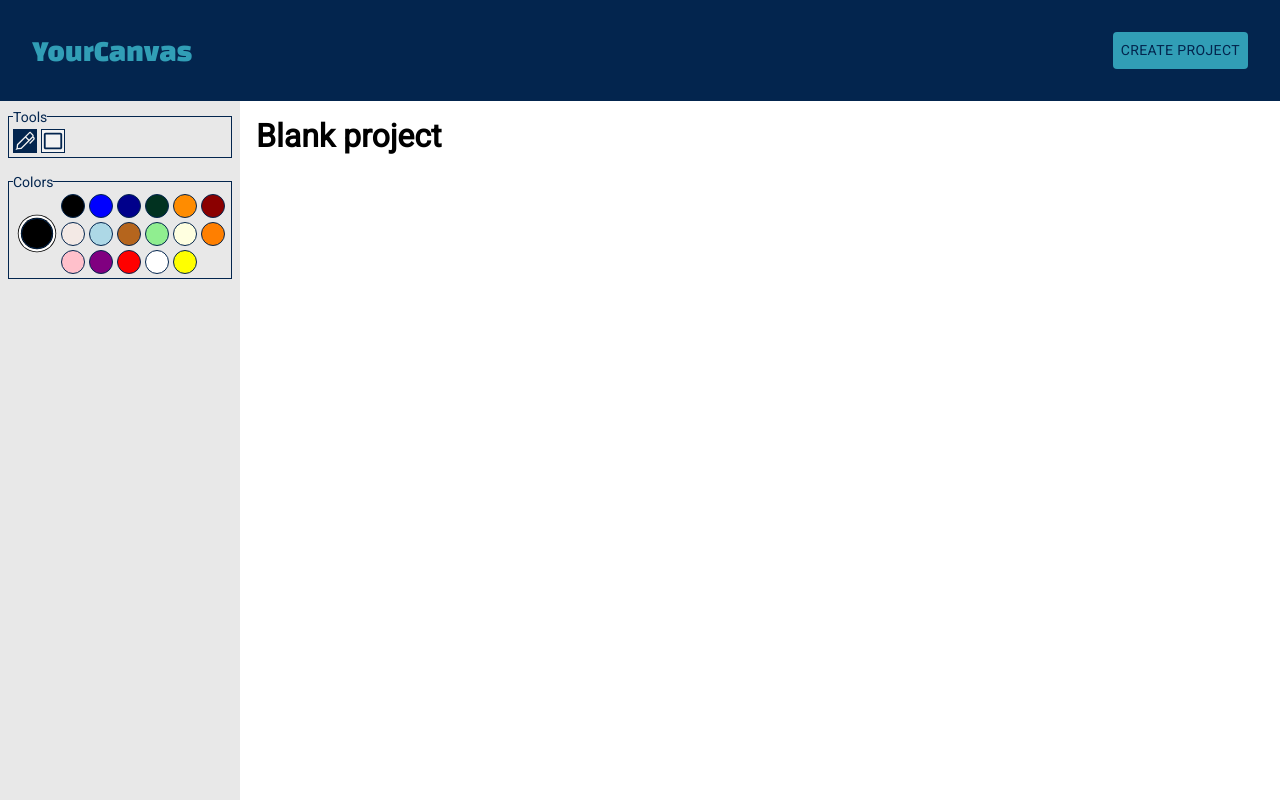
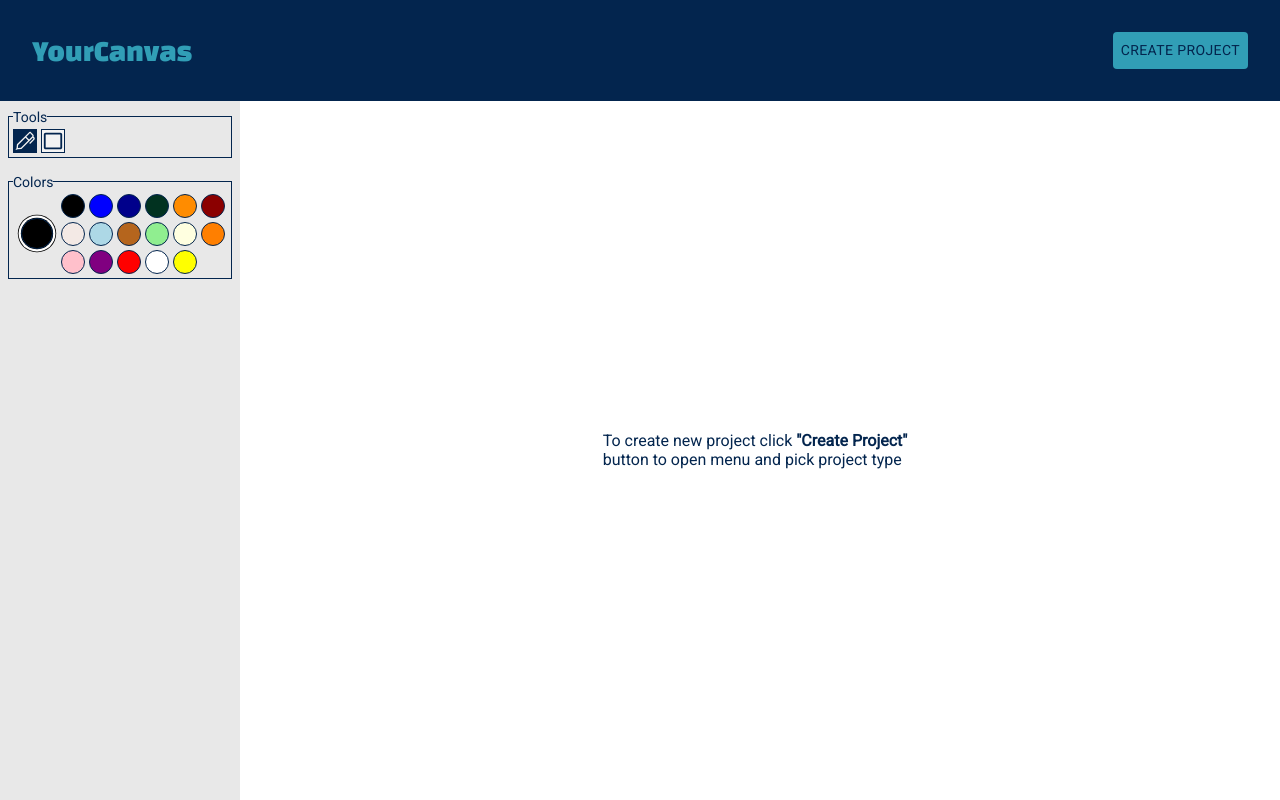
Before and after one commit to pawel975/YourCanvas, a React (Vite) app: page / in a window 1280 px wide. Built offline with nearby package versions, Linux system fonts and the light colour scheme.

Commit message:
blank project page

```diff
--- /dev/null
+++ b/src/pages/Main/BlankProject/BlankProject.css
@@ -0,0 +1,17 @@
+.blank-project {
+  font-size: var(--fs-300);
+  width: 100%;
+  height: 100%;
+  display: flex;
+  align-items: center;
+  justify-content: center;
+  color: var(--clr-dark);
+}
+
+.blank-project__info {
+  width: 35ch;
+}
+
+.blank-project__info span {
+  font-weight: 900;
+}
--- /dev/null
+++ b/src/pages/Main/BlankProject/BlankProject.tsx
@@ -0,0 +1,14 @@
+import './BlankProject.css';
+
+const BlankProject: React.FC = () => {
+  return (
+    <section className="blank-project">
+      <p className="blank-project__info">
+        To create new project click <span>"Create Project"</span> button to open menu and pick
+        project type
+      </p>
+    </section>
+  );
+};
+
+export default BlankProject;
--- a/src/pages/Main/DrawingContainer/DrawingContainer.css
+++ b/src/pages/Main/DrawingContainer/DrawingContainer.css
@@ -1,9 +1,7 @@
 .project-container {
+  margin: auto;
   position: relative;
-  width: calc(100% - 0rem);
-  height: calc(100% - 1rem);
+  width: calc(100% - 1rem);
+  height: calc(100% - 2rem);
   border: 0.1rem solid var(--clr-grey);
 }
-
-.project-canvas {
-}
--- a/src/pages/Main/Main.tsx
+++ b/src/pages/Main/Main.tsx
@@ -2,6 +2,7 @@ import React from 'react';
 import DrawingContainer from './DrawingContainer/DrawingContainer';
 import './Main.css';
 import { useAppSelector } from '../../redux/hooks';
+import BlankProject from './BlankProject/BlankProject';
 
 const Main: React.FC = () => {
   const projectType = useAppSelector((state) => state.createNewProjectButton.projectType);
@@ -9,7 +10,7 @@ const Main: React.FC = () => {
   function renderProject() {
     switch (projectType) {
       case 'blank':
-        return <h1>Blank project</h1>;
+        return <BlankProject />;
       case 'drawing':
         return <DrawingContainer />;
       default:
```
